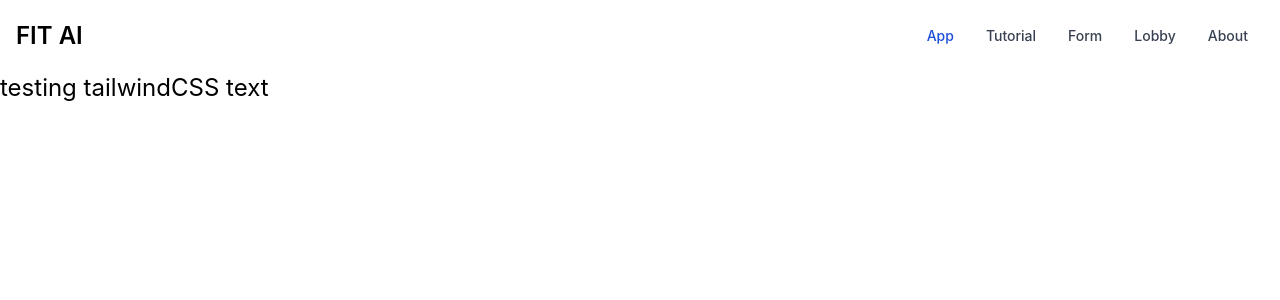
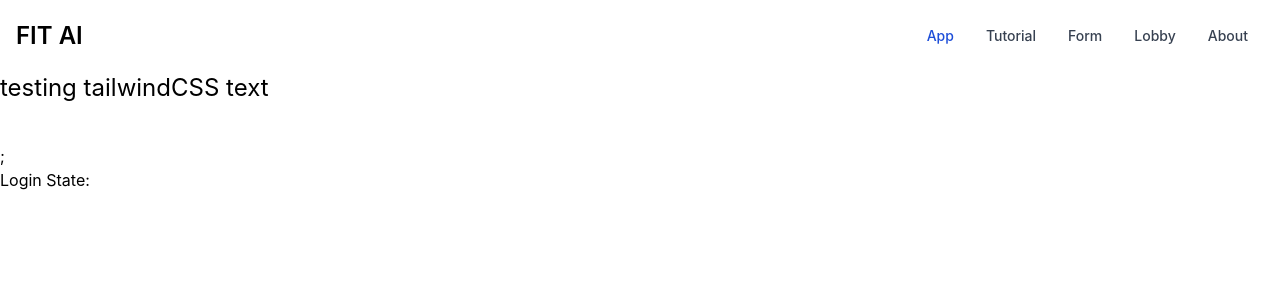
Before and after one commit to Yuheng3107/fitai, a React (Create React App) app in the folder frontend/: page / in a window 1280 px wide. Shown: the top 300 px of the page. Built offline with nearby package versions, Linux system fonts and the light colour scheme.

Commit message:
added google login button (still figuring it out)

```diff
--- a/frontend/package.json
+++ b/frontend/package.json
@@ -3,6 +3,7 @@
   "version": "0.1.0",
   "private": true,
   "dependencies": {
+    "@react-oauth/google": "^0.7.1",
     "@testing-library/jest-dom": "^5.16.5",
     "@testing-library/react": "^13.4.0",
     "@testing-library/user-event": "^13.5.0",
--- a/frontend/src/App.js
+++ b/frontend/src/App.js
@@ -1,5 +1,7 @@
 import './App.css';
 import React from 'react';
+import { GoogleLogin } from '@react-oauth/google';
+
 import Navbar from './component/navbar/Navbar';
 
 
@@ -8,6 +10,18 @@ function App() {
     <div>
       <Navbar />
       <span className="text-2xl">testing tailwindCSS text</span>
+      <main></main>
+      <div>
+        <GoogleLogin
+          onSuccess={credentialResponse => {
+            console.log(credentialResponse);
+          }}
+          onError={() => {
+            console.log('Login Failed');
+          }}
+        />;
+        <p>Login State:<span className=''></span></p>
+      </div>
     </div>
   );
 }
--- a/frontend/src/index.js
+++ b/frontend/src/index.js
@@ -3,12 +3,16 @@ import ReactDOM from 'react-dom/client';
 import './index.css';
 import App from './App';
 import reportWebVitals from './reportWebVitals';
+import { GoogleLogin, GoogleOAuthProvider } from '@react-oauth/google';
 
 const root = ReactDOM.createRoot(document.getElementById('root'));
 root.render(
-  <React.StrictMode>
-    <App />
-  </React.StrictMode>
+  <GoogleOAuthProvider clientId="251115262243-96f07edno5mjnb3b74bo9r6lve83sddp.apps.googleusercontent.com">
+    <React.StrictMode>
+      <App />
+    </React.StrictMode>
+  </GoogleOAuthProvider>
+
 );
 
 // If you want to start measuring performance in your app, pass a function
```
Also changed, not shown: frontend/src/utils/googleLoginService.js (renamed from frontend/src/googleLoginService.js), 1 other file (tests, documents, lock files or other folders).
